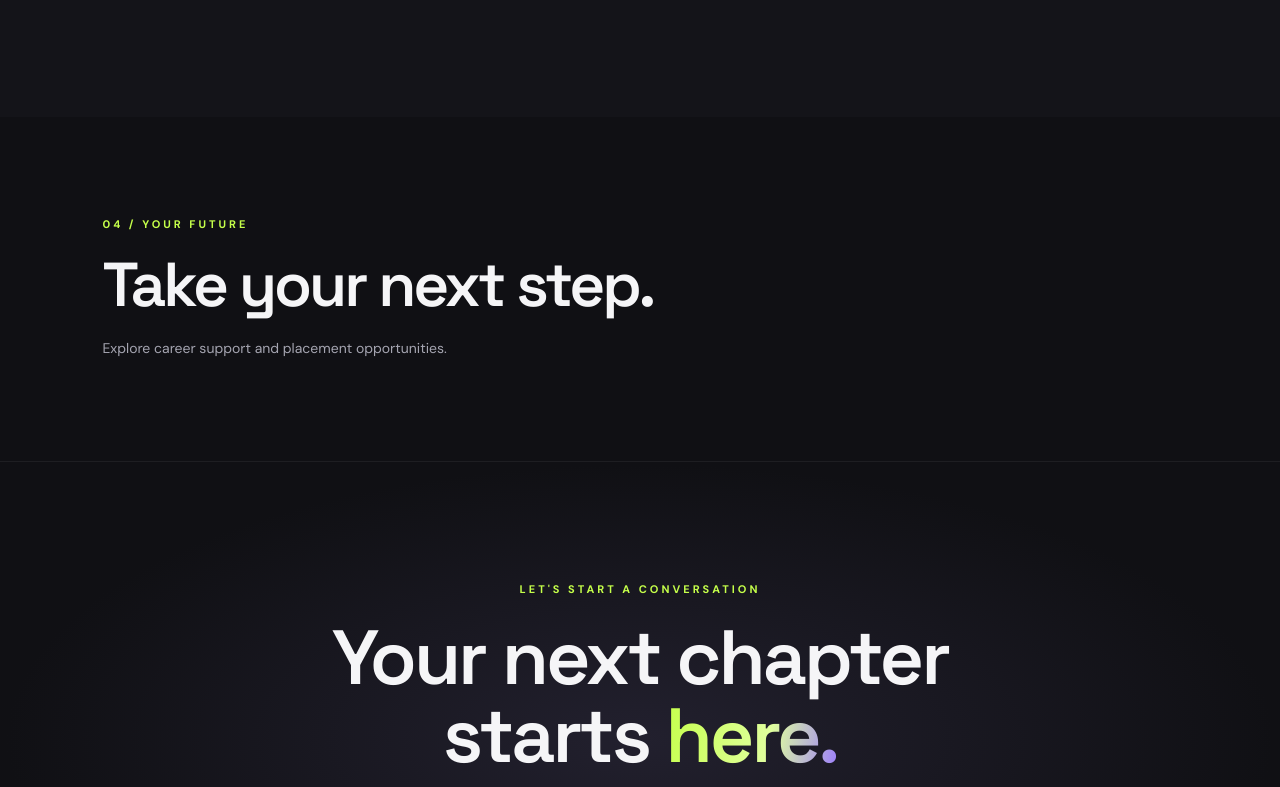
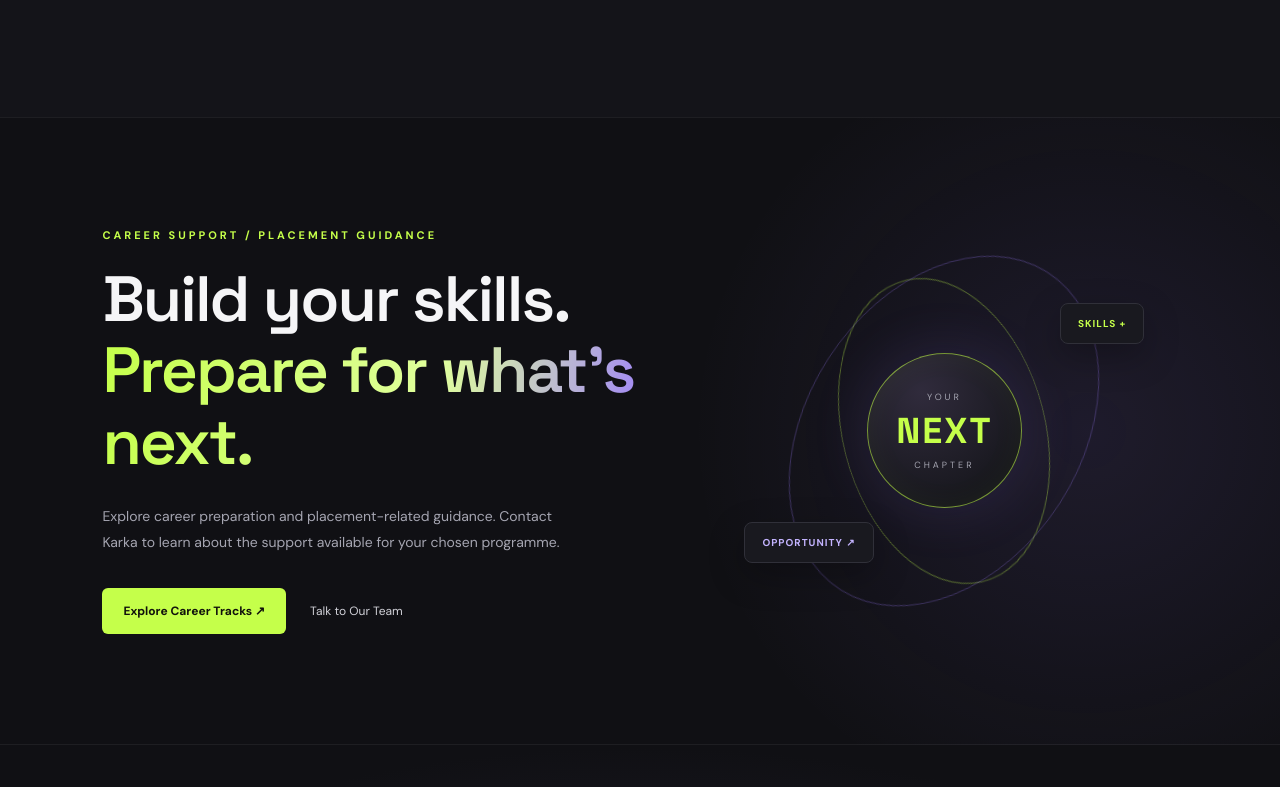
Before and after one commit to amaliya-rose/karka-ai-website, a plain HTML site: page index.html in a window 1280 px wide. Shown: the part 4099-4886 px from the top of the page. Drawn offline with nearby package versions, Linux system fonts and the light colour scheme.

Commit message:
Complete main website sections and placements styling
- Built the main website sections and navigation.
- Added Career Tracks, Our Approach, and Projects sections.
- Styled the Placements section with responsive layouts.
- Preserved the existing dark theme and accent colors.
- Improved section content and navigation links.

```diff
--- a/index.html
+++ b/index.html
@@ -212,8 +212,7 @@
         </section>
 
 
-        <!-- OUR APPROACH - NEXT SECTION TO BUILD -->
-<!-- PAY AFTER PLACEMENT SECTION -->
+        <!-- OUR APPROACH / PAY AFTER PLACEMENT SECTION -->
 <section class="payment-section" id="approach">
 
     <div class="payment-intro">
@@ -319,7 +318,7 @@
 
         <p class="projects-intro">
             Technology makes more sense when you build with it.
-            Explore the kind of practical work that turns learning
+            Explore areas of practical work that can turn learning
             into experience.
         </p>
     </div>
@@ -448,12 +447,48 @@
 
 
 
-        <!-- PLACEMENTS - CONTENT TO VERIFY -->
-        <section class="placeholder-section" id="placements">
-            <p class="section-label">04 / YOUR FUTURE</p>
-            <h2>Take your next step.</h2>
-            <p>Explore career support and placement opportunities.</p>
-        </section>
+        <!-- CAREER SUPPORT / PLACEMENTS -->
+
+<section class="placements-section" id="placements">
+    <div class="placements-content">
+        <p class="section-label">CAREER SUPPORT / PLACEMENT GUIDANCE</p>
+
+        <h2>
+            Build your skills.
+            <span>Prepare for what's next.</span>
+        </h2>
+
+        <p class="placements-description">
+            Explore career preparation and placement-related guidance.
+            Contact Karka to learn about the support available for your chosen programme.
+        </p>
+
+        <div class="placements-actions">
+            <a href="#tracks" class="primary-btn">
+                Explore Career Tracks ↗
+            </a>
+
+            <a href="#contact" class="secondary-btn">
+                Talk to Our Team
+            </a>
+        </div>
+    </div>
+
+    <div class="placements-visual">
+        <div class="placement-orbit orbit-one"></div>
+        <div class="placement-orbit orbit-two"></div>
+
+        <div class="placement-center">
+            <span>YOUR</span>
+            <strong>NEXT</strong>
+            <span>CHAPTER</span>
+        </div>
+
+        <div class="placement-tag tag-top">SKILLS +</div>
+        <div class="placement-tag tag-bottom">OPPORTUNITY ↗</div>
+    </div>
+</section>
+
 
 
         <!-- CONTACT -->
--- a/style.css
+++ b/style.css
@@ -1501,3 +1501,221 @@ button {
         font-size: 8px;
     }
 }
+
+
+/* ==============================
+   CAREER SUPPORT / PLACEMENTS
+================================ */
+
+.placements-section {
+    position: relative;
+    min-height: 540px;
+    padding: 110px 8%;
+    display: grid;
+    grid-template-columns: 1fr 0.85fr;
+    align-items: center;
+    gap: 60px;
+    overflow: hidden;
+    background:
+        radial-gradient(
+            circle at 85% 50%,
+            rgba(155, 123, 255, 0.10),
+            transparent 35%
+        ),
+        #101014;
+    border-top: 1px solid rgba(255, 255, 255, 0.06);
+    border-bottom: 1px solid rgba(255, 255, 255, 0.06);
+}
+
+.placements-content {
+    position: relative;
+    z-index: 2;
+    max-width: 570px;
+}
+
+.placements-content h2 {
+    font-family: "Space Grotesk", sans-serif;
+    font-size: clamp(38px, 5vw, 64px);
+    font-weight: 600;
+    line-height: 1.12;
+    letter-spacing: -2px;
+    margin-bottom: 24px;
+}
+
+.placements-content h2 span {
+    display: block;
+    color: var(--lime);
+    background: linear-gradient(
+        100deg,
+        var(--lime),
+        #e0ff9d 60%,
+        var(--purple)
+    );
+    -webkit-background-clip: text;
+    background-clip: text;
+    -webkit-text-fill-color: transparent;
+}
+
+.placements-description {
+    max-width: 460px;
+    color: var(--muted);
+    font-size: 14px;
+    line-height: 1.9;
+}
+
+.placements-actions {
+    display: flex;
+    align-items: center;
+    flex-wrap: wrap;
+    gap: 24px;
+    margin-top: 32px;
+}
+
+/* Decorative visual */
+
+.placements-visual {
+    position: relative;
+    width: 100%;
+    max-width: 400px;
+    aspect-ratio: 1;
+    display: grid;
+    place-items: center;
+    justify-self: center;
+}
+
+.placement-orbit {
+    position: absolute;
+    width: 78%;
+    height: 78%;
+    border: 1px solid rgba(197, 255, 74, 0.30);
+    border-radius: 50%;
+}
+
+.placement-orbit.orbit-one {
+    transform: scaleY(0.65) rotate(35deg);
+    border-color: rgba(197, 255, 74, 0.45);
+    animation: orbitRotate 24s linear infinite;
+}
+
+.placement-orbit.orbit-two {
+    width: 95%;
+    height: 95%;
+    transform: scaleY(0.72) rotate(-35deg);
+    border-color: rgba(155, 123, 255, 0.35);
+    animation: orbitRotate 32s linear infinite reverse;
+}
+
+.placement-center {
+    position: relative;
+    z-index: 1;
+    width: 155px;
+    height: 155px;
+    display: flex;
+    flex-direction: column;
+    justify-content: center;
+    align-items: center;
+    gap: 5px;
+    border: 1px solid rgba(197, 255, 74, 0.55);
+    border-radius: 50%;
+    background: radial-gradient(
+        circle at 35% 25%,
+        #302b3c,
+        #17171d 75%
+    );
+    box-shadow:
+        0 0 60px rgba(155, 123, 255, 0.14),
+        inset 0 0 30px rgba(197, 255, 74, 0.05);
+}
+
+.placement-center span {
+    color: #a5a5b1;
+    font-size: 9px;
+    letter-spacing: 3px;
+}
+
+.placement-center strong {
+    color: var(--lime);
+    font-family: "Space Grotesk", sans-serif;
+    font-size: 36px;
+    letter-spacing: 2px;
+}
+
+.placement-tag {
+    position: absolute;
+    z-index: 2;
+    padding: 13px 17px;
+    border: 1px solid var(--border);
+    border-radius: 8px;
+    background: #19191f;
+    color: var(--white);
+    font-size: 10px;
+    font-weight: 700;
+    letter-spacing: 1px;
+    box-shadow: 0 12px 35px rgba(0, 0, 0, 0.25);
+}
+
+.tag-top {
+    top: 18%;
+    right: 0;
+    color: var(--lime);
+}
+
+.tag-bottom {
+    bottom: 17%;
+    left: 0;
+    color: #c4b4ff;
+}
+
+/* Responsive placements layout */
+
+@media (max-width: 900px) {
+    .placements-section {
+        grid-template-columns: 1fr;
+        gap: 35px;
+        padding: 90px 6%;
+    }
+
+    .placements-content {
+        max-width: 650px;
+    }
+
+    .placements-visual {
+        max-width: 350px;
+    }
+}
+
+@media (max-width: 520px) {
+    .placements-section {
+        padding: 75px 6%;
+        gap: 20px;
+    }
+
+    .placements-content h2 {
+        font-size: clamp(36px, 9vw, 48px);
+        letter-spacing: -1.5px;
+    }
+
+    .placements-actions {
+        align-items: flex-start;
+        flex-direction: column;
+        gap: 18px;
+    }
+
+    .placements-visual {
+        max-width: 300px;
+    }
+
+    .placement-center {
+        width: 125px;
+        height: 125px;
+    }
+
+    .placement-center strong {
+        font-size: 30px;
+    }
+
+    .placement-tag {
+        padding: 10px 12px;
+        font-size: 9px;
+    }
+}
```
